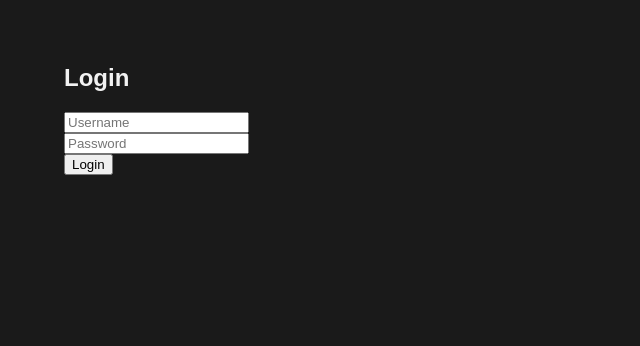
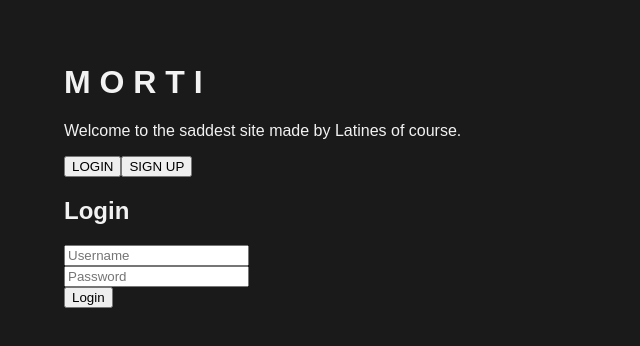
Before and after one commit to secasti/morti-frontend, a React (Create React App) app: page /login in a window 1280 px wide. Shown: the top 346 px of the page, without its empty margins (0-640 px from the left). Built offline with nearby package versions, Linux system fonts and the light colour scheme.

Commit message:
Update navigation, home > login rendered

```diff
--- a/src/App.js
+++ b/src/App.js
@@ -1,7 +1,7 @@
 
 import { useState } from 'react';
 import './App.css';
-import { Route, Routes, Navigate } from 'react-router-dom';
+import { Route, Routes, Link} from 'react-router-dom';
 import Login from './components/Login';
 import Dashboard from './components/Dashboard'
 import ProtectedRoute from './components/ProtectedRoute';
@@ -11,7 +11,7 @@ import { set } from 'lodash';
 function App() {
 
   // Authentication state
-  const [isAuthenticated, setIsAuthenticated] = useState(true);
+  const [isAuthenticated, setIsAuthenticated] = useState(false);
 
   // Function to handle successful authentication
   const handleAuthentication = () => {
@@ -24,26 +24,39 @@ function App() {
     set(false);
   };
 
+  const Navigation = () => (
+    <nav>
+      <Link to="/login">
+        <button>LOGIN</button>
+      </Link>
+      <Link to="/register">
+        <button>SIGN UP</button>
+      </Link>
+    </nav>
+  )
 
   // If authenticated, show the main content based on the active component
   return (
+    <>
+    <h1>M O R T I</h1>
+    <p>Welcome to the saddest site made by Latines of course.</p>
+
+    <Navigation />
+
     <Routes>
-
-        {/* login page route */}
-        <Route exact path="/Login" element={<Login onLogin={handleAuthentication} />} />
-
-        {/* if authentication passes, there is a protected route that allows dashboard to be acessed */}
         <Route
-        path="/dashboard"
+        exact path="/Login"
+        element={<Login onLogin={handleAuthentication} />}
+        />
+        <Route
+        exact path="/dashboard"
         element={<ProtectedRoute component={Dashboard} isAuthenticated={isAuthenticated} />}
         />
-
-       {/* redirect to dashboard or login depending on auth */}
         {/* <Route path="*">
           {isAuthenticated ? <Dashboard/> : <Login />}
         </Route> */}
-
     </Routes>
+    </>
   );
 };
 
--- a/src/components/ProtectedRoute.js
+++ b/src/components/ProtectedRoute.js
@@ -1,15 +1,13 @@
 import React from 'react';
-import { Route, Navigate } from 'react-router-dom';
+import { Navigate } from 'react-router-dom';
 
-const ProtectedRoute = ({ component: Dashboard, isAuthenticated, ...rest}) => {
-    return (
-        <Route
-        {...rest}
-        render={(props) =>
-        isAuthenticated ? <Dashboard {...props} /> : <Navigate to="/login" />
+const ProtectedRoute = ({ component: Dashboard, isAuthenticated}) => {
+
+    if (isAuthenticated) {
+        return <Dashboard to="/dashboard" replace />;
     }
-        />
-    );
+
+    return <Navigate to="/login" replace />
 };
 
 export default ProtectedRoute;
```
